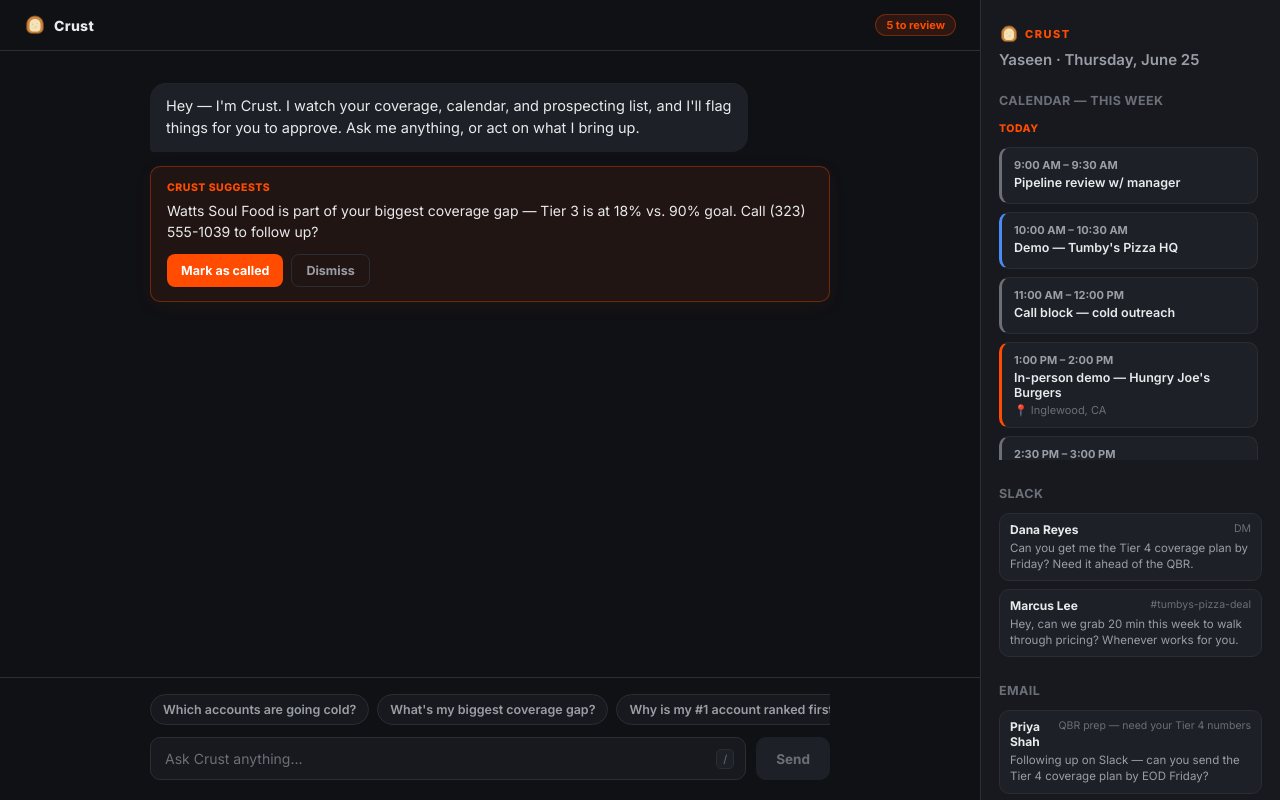
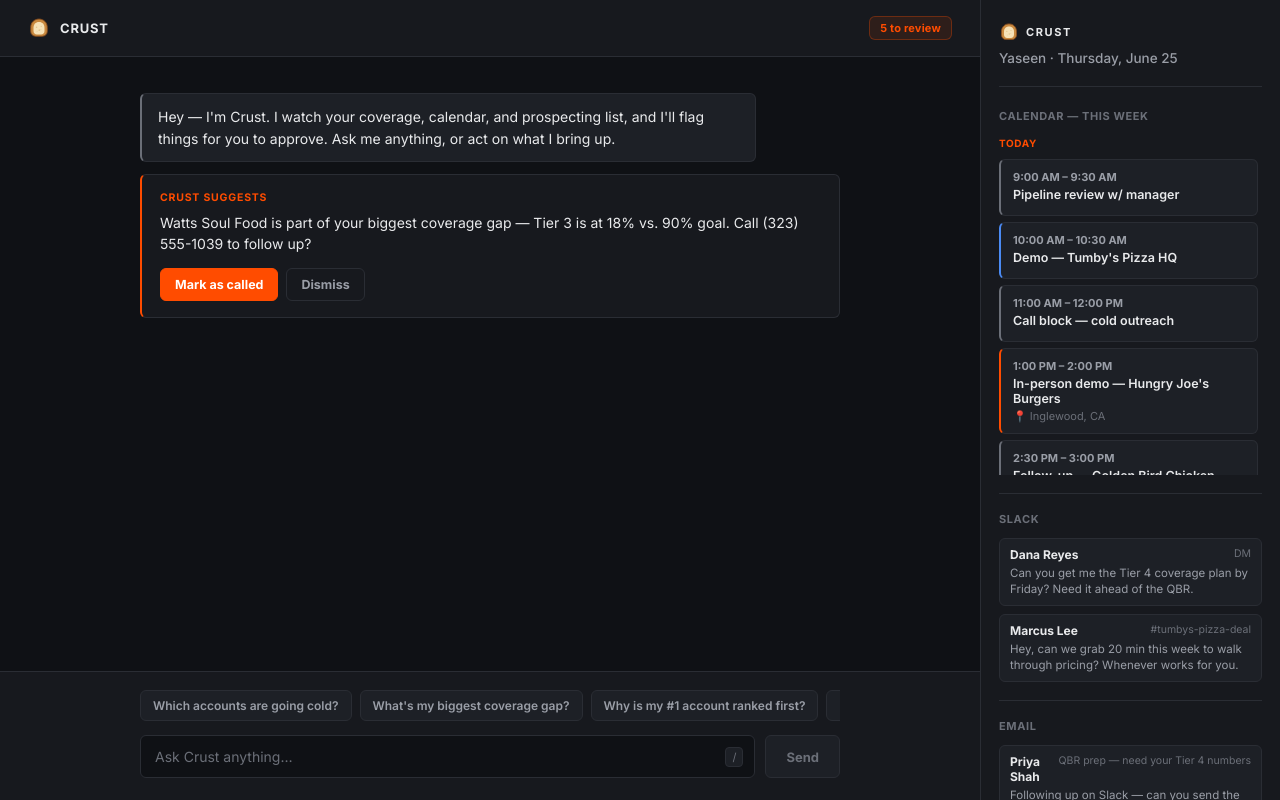
Before and after one commit to seeno-2000/Churn-Analysis-Toast, a React (Vite) app in the folder field-game-plan/: page / in a window 1280 px wide. Built offline with nearby package versions, Linux system fonts and the light colour scheme.

Commit message:
Redesign UI to corporate/professional aesthetic

```diff
--- a/field-game-plan/src/App.css
+++ b/field-game-plan/src/App.css
@@ -12,8 +12,8 @@
   --green: #2bb673;
   --yellow: #e3a430;
   --red: #e0524a;
-  --radius: 14px;
-  --radius-sm: 10px;
+  --radius: 8px;
+  --radius-sm: 6px;
   --ease: cubic-bezier(0.16, 1, 0.3, 1);
 }
 
@@ -51,7 +51,7 @@ input:focus-visible {
 }
 *::-webkit-scrollbar-thumb {
   background: var(--border);
-  border-radius: 10px;
+  border-radius: 4px;
 }
 
 .app-shell {
@@ -73,15 +73,17 @@ input:focus-visible {
   flex-shrink: 0;
   display: flex;
   align-items: center;
-  gap: 8px;
-  padding: 14px 24px;
+  gap: 10px;
+  padding: 16px 28px;
   border-bottom: 1px solid var(--border);
+  background: var(--surface);
 }
 
 .crust-header-title {
-  font-size: 14px;
-  font-weight: 800;
-  letter-spacing: 0.3px;
+  font-size: 13px;
+  font-weight: 700;
+  letter-spacing: 0.8px;
+  text-transform: uppercase;
   color: var(--text);
 }
 
@@ -89,11 +91,12 @@ input:focus-visible {
   margin-left: auto;
   font-size: 11px;
   font-weight: 700;
+  letter-spacing: 0.2px;
   color: var(--toast);
-  background: rgba(255, 76, 0, 0.12);
-  border: 1px solid rgba(255, 76, 0, 0.35);
-  border-radius: 20px;
-  padding: 3px 10px;
+  background: rgba(255, 76, 0, 0.1);
+  border: 1px solid rgba(255, 76, 0, 0.3);
+  border-radius: var(--radius-sm);
+  padding: 4px 10px;
   animation: crust-msg-in 0.2s var(--ease);
 }
 
@@ -108,22 +111,23 @@ input:focus-visible {
 .crust-thread {
   flex: 1;
   overflow-y: auto;
-  padding: 32px 24px;
+  padding: 36px 28px;
+  background: var(--bg);
 }
 
 .crust-thread-inner {
-  max-width: 680px;
+  max-width: 700px;
   margin: 0 auto;
   display: flex;
   flex-direction: column;
-  gap: 14px;
+  gap: 12px;
 }
 
 .crust-msg {
-  font-size: 14.5px;
+  font-size: 14px;
   line-height: 1.55;
   padding: 12px 16px;
-  border-radius: 16px;
+  border-radius: var(--radius-sm);
   white-space: pre-line;
   max-width: 88%;
   animation: crust-msg-in 0.22s var(--ease);
@@ -144,25 +148,26 @@ input:focus-visible {
   background: var(--surface-raised);
   color: var(--text);
   align-self: flex-start;
-  border-bottom-left-radius: 4px;
-  box-shadow: 0 1px 0 rgba(255, 255, 255, 0.02) inset;
+  border: 1px solid var(--border);
+  border-left: 2px solid var(--text-faint);
 }
 
 .crust-msg-user {
-  background: var(--toast);
-  color: white;
+  background: var(--surface-raised);
+  color: var(--text);
   align-self: flex-end;
-  border-bottom-right-radius: 4px;
+  border: 1px solid var(--border);
+  border-right: 2px solid var(--toast);
 }
 
 /* Proactive suggestion cards */
 .crust-suggestion {
   align-self: stretch;
-  background: rgba(255, 76, 0, 0.08);
-  border: 1px solid rgba(255, 76, 0, 0.35);
+  background: var(--surface);
+  border: 1px solid var(--border);
+  border-left: 2px solid var(--toast);
   border-radius: var(--radius-sm);
-  padding: 14px 16px;
-  box-shadow: 0 4px 20px rgba(255, 76, 0, 0.06);
+  padding: 16px 18px;
 }
 
 .crust-suggestion-pop {
@@ -197,18 +202,18 @@ input:focus-visible {
 
 .crust-suggestion-label {
   font-size: 10.5px;
-  font-weight: 800;
+  font-weight: 700;
   text-transform: uppercase;
-  letter-spacing: 0.5px;
+  letter-spacing: 0.8px;
   color: var(--toast);
-  margin-bottom: 6px;
+  margin-bottom: 8px;
 }
 
 .crust-suggestion-text {
   font-size: 14px;
   color: var(--text);
   line-height: 1.5;
-  margin-bottom: 12px;
+  margin-bottom: 14px;
 }
 
 .crust-suggestion-actions {
@@ -219,34 +224,30 @@ input:focus-visible {
 .crust-approve {
   background: var(--toast);
   color: white;
-  border: none;
-  border-radius: 8px;
+  border: 1px solid var(--toast);
+  border-radius: var(--radius-sm);
   padding: 8px 14px;
   font-size: 12.5px;
   font-weight: 700;
   cursor: pointer;
-  transition: background 0.15s ease, transform 0.1s ease;
+  transition: background 0.15s ease, border-color 0.15s ease;
 }
 
 .crust-approve:hover {
   background: var(--toast-dark);
-}
-
-.crust-approve:active,
-.crust-dismiss:active {
-  transform: scale(0.96);
+  border-color: var(--toast-dark);
 }
 
 .crust-dismiss {
   background: transparent;
   color: var(--text-dim);
   border: 1px solid var(--border);
-  border-radius: 8px;
+  border-radius: var(--radius-sm);
   padding: 8px 14px;
   font-size: 12.5px;
   font-weight: 700;
   cursor: pointer;
-  transition: border-color 0.15s ease, color 0.15s ease, transform 0.1s ease;
+  transition: border-color 0.15s ease, color 0.15s ease;
 }
 
 .crust-dismiss:hover {
@@ -269,7 +270,9 @@ input:focus-visible {
   align-items: center;
   gap: 6px;
   font-weight: 700;
-  font-size: 12px;
+  font-size: 11px;
+  text-transform: uppercase;
+  letter-spacing: 0.4px;
   color: var(--text-dim);
   margin-bottom: 8px;
   padding-bottom: 8px;
@@ -296,13 +299,13 @@ input:focus-visible {
 /* Composer */
 .crust-composer {
   border-top: 1px solid var(--border);
-  background: var(--bg);
-  padding: 16px 24px 20px;
+  background: var(--surface);
+  padding: 18px 28px 22px;
 }
 
 .crust-chips {
-  max-width: 680px;
-  margin: 0 auto 10px;
+  max-width: 700px;
+  margin: 0 auto 12px;
   display: flex;
   flex-wrap: nowrap;
   overflow-x: auto;
@@ -312,15 +315,15 @@ input:focus-visible {
 
 .crust-chip {
   flex-shrink: 0;
-  font-size: 12.5px;
+  font-size: 12px;
   font-weight: 600;
-  background: var(--surface);
+  background: var(--surface-raised);
   border: 1px solid var(--border);
   color: var(--text-dim);
-  border-radius: 20px;
+  border-radius: var(--radius-sm);
   padding: 7px 12px;
   cursor: pointer;
-  transition: border-color 0.15s ease, color 0.15s ease, transform 0.1s ease;
+  transition: border-color 0.15s ease, color 0.15s ease;
 }
 
 .crust-chip:hover {
@@ -328,12 +331,8 @@ input:focus-visible {
   color: var(--toast);
 }
 
-.crust-chip:active {
-  transform: scale(0.96);
-}
-
 .crust-input-row {
-  max-width: 680px;
+  max-width: 700px;
   margin: 0 auto;
   display: flex;
   gap: 10px;
@@ -348,11 +347,11 @@ input:focus-visible {
 
 .crust-input {
   width: 100%;
-  background: var(--surface);
+  background: var(--bg);
   border: 1px solid var(--border);
   color: var(--text);
-  border-radius: 10px;
-  padding: 12px 40px 12px 14px;
+  border-radius: var(--radius-sm);
+  padding: 12px 44px 12px 14px;
   font-size: 14px;
   font-family: inherit;
   transition: border-color 0.15s ease;
@@ -375,7 +374,7 @@ input:focus-visible {
   color: var(--text-faint);
   background: var(--surface-raised);
   border: 1px solid var(--border);
-  border-radius: 5px;
+  border-radius: 4px;
   padding: 2px 6px;
   pointer-events: none;
 }
@@ -383,25 +382,23 @@ input:focus-visible {
 .crust-send {
   background: var(--toast);
   color: white;
-  border: none;
-  border-radius: 10px;
+  border: 1px solid var(--toast);
+  border-radius: var(--radius-sm);
   padding: 12px 20px;
-  font-size: 13.5px;
+  font-size: 13px;
   font-weight: 700;
   cursor: pointer;
-  transition: background 0.15s ease, opacity 0.15s ease, transform 0.1s ease;
+  transition: background 0.15s ease, opacity 0.15s ease;
 }
 
 .crust-send:hover {
   background: var(--toast-dark);
-}
-
-.crust-send:active {
-  transform: scale(0.97);
+  border-color: var(--toast-dark);
 }
 
 .crust-send:disabled {
   background: var(--surface-raised);
+  border-color: var(--border);
   color: var(--text-faint);
   cursor: default;
 }
@@ -415,43 +412,50 @@ input:focus-visible {
   border-left: 1px solid var(--border);
   height: 100vh;
   overflow-y: auto;
-  padding: 24px 18px;
+  padding: 0 18px 24px;
 }
 
 .reference-header {
-  margin-bottom: 24px;
+  padding: 22px 0 20px;
+  margin-bottom: 4px;
+  border-bottom: 1px solid var(--border);
 }
 
 .logo-mark-row {
   display: flex;
   align-items: center;
-  gap: 6px;
-  margin-bottom: 6px;
+  gap: 7px;
+  margin-bottom: 8px;
 }
 
 .logo-mark {
   font-size: 11px;
-  font-weight: 800;
-  letter-spacing: 1.5px;
-  color: var(--toast);
+  font-weight: 700;
+  letter-spacing: 1.6px;
+  color: var(--text);
 }
 
 .reference-greeting {
-  font-size: 15px;
-  font-weight: 600;
+  font-size: 13.5px;
+  font-weight: 500;
   color: var(--text-dim);
   margin: 0;
 }
 
 .reference-section {
-  margin-bottom: 26px;
+  padding: 18px 0;
+  border-bottom: 1px solid var(--border);
+}
+
+.reference-section:last-child {
+  border-bottom: none;
 }
 
 .reference-title {
-  font-size: 12.5px;
+  font-size: 11px;
   font-weight: 700;
   text-transform: uppercase;
-  letter-spacing: 0.4px;
+  letter-spacing: 0.6px;
   color: var(--text-faint);
   margin: 0 0 12px;
 }
@@ -460,7 +464,7 @@ input:focus-visible {
 .calendar-strip {
   display: flex;
   flex-direction: column;
-  gap: 14px;
+  gap: 12px;
   max-height: 340px;
   overflow-y: auto;
   padding-right: 4px;
@@ -469,17 +473,17 @@ input:focus-visible {
 .calendar-day-group {
   display: flex;
   flex-direction: column;
-  gap: 8px;
+  gap: 6px;
 }
 
 .calendar-day-label {
   position: sticky;
   top: 0;
   background: var(--surface);
-  font-size: 10.5px;
-  font-weight: 800;
+  font-size: 10px;
+  font-weight: 700;
   text-transform: uppercase;
-  letter-spacing: 0.5px;
+  letter-spacing: 0.6px;
   color: var(--toast);
   padding: 2px 0 4px;
 }
@@ -487,8 +491,8 @@ input:focus-visible {
 .cal-block {
   background: var(--surface-raised);
   border: 1px solid var(--border);
-  border-left: 3px solid var(--text-faint);
-  border-radius: 10px;
+  border-left: 2px solid var(--text-faint);
+  border-radius: var(--radius-sm);
   padding: 10px 12px;
   transition: border-color 0.15s ease;
 }
@@ -541,9 +545,9 @@ input:focus-visible {
   text-transform: uppercase;
   letter-spacing: 0.4px;
   color: var(--yellow);
-  background: rgba(227, 164, 48, 0.12);
-  border: 1px solid rgba(227, 164, 48, 0.4);
-  border-radius: 20px;
+  background: rgba(227, 164, 48, 0.1);
+  border: 1px solid rgba(227, 164, 48, 0.35);
+  border-radius: 4px;
   padding: 2px 8px;
 }
 
@@ -557,7 +561,7 @@ input:focus-visible {
 .message-mini {
   background: var(--surface-raised);
   border: 1px solid var(--border);
-  border-radius: 10px;
+  border-radius: var(--radius-sm);
   padding: 8px 10px;
 }
 
@@ -595,21 +599,23 @@ input:focus-visible {
 
 .approved-tab {
   flex: 1;
-  font-size: 11.5px;
+  font-size: 11px;
   font-weight: 700;
+  text-transform: uppercase;
+  letter-spacing: 0.3px;
   background: var(--surface-raised);
   border: 1px solid var(--border);
   color: var(--text-dim);
-  border-radius: 8px;
+  border-radius: var(--radius-sm);
   padding: 7px 8px;
   cursor: pointer;
   transition: background 0.15s ease, border-color 0.15s ease, color 0.15s ease;
 }
 
 .approved-tab.active {
-  background: var(--toast);
+  background: var(--bg);
   border-color: var(--toast);
-  color: white;
+  color: var(--toast);
 }
 
 .approved-empty {
@@ -659,7 +665,7 @@ input:focus-visible {
   padding: 7px 4px;
   border-bottom: 1px solid var(--border);
   font-size: 12.5px;
-  border-radius: 6px;
+  border-radius: 4px;
   transition: background 0.12s ease, opacity 0.2s ease;
 }
 
```
